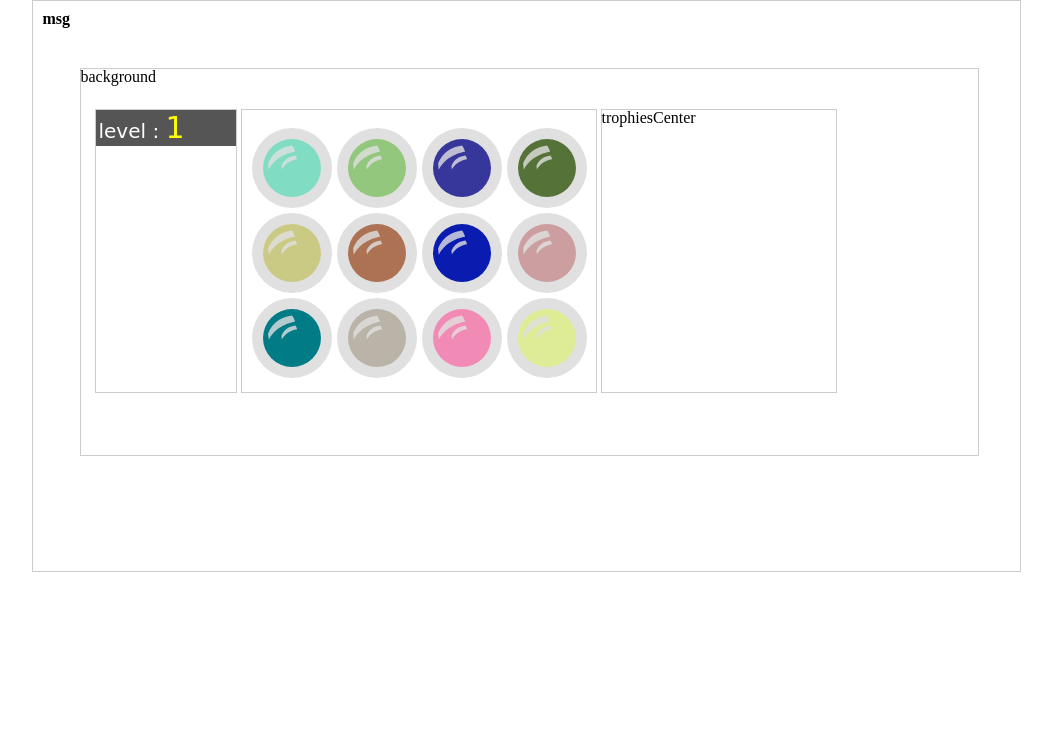
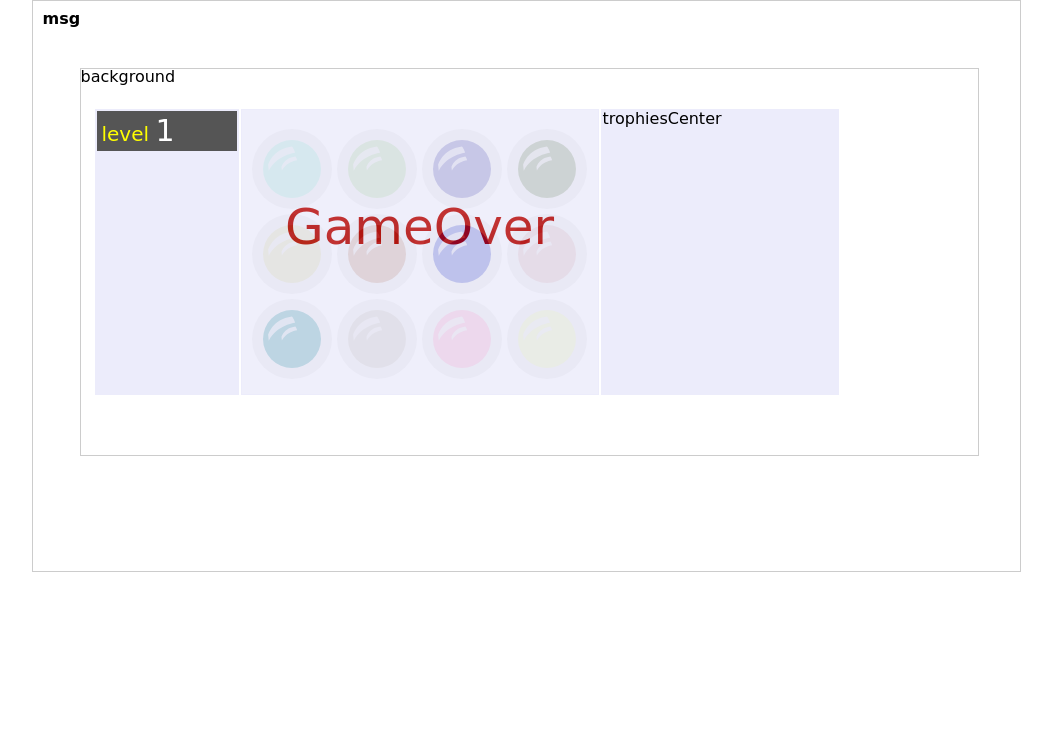
Before and after one commit to JuanSolano/MemoryGame, a website: page web/build/_ui/memory-game.html in a window 1280 px wide. Shown: the whole page, without its empty margins (114-1166 px from the left). Drawn offline with Linux system fonts and the light colour scheme; a web font is replaced by a local one.

Commit message:
added overlay UX added level UX

```diff
--- a/web/build/_ui/css/memory-game.min.css
+++ b/web/build/_ui/css/memory-game.min.css
@@ -4,6 +4,7 @@ div#game {
   margin: 0 auto 0;
   width: 987px;
   height: 570px;
+  font-family: 'Aladin', cursive;
   border: 1px solid #CCCCCC; }
   div#game #background {
     position: absolute;
@@ -16,10 +17,35 @@ div#game {
     position: absolute;
     top: 108px;
     left: 208px;
-    width: 347px;
-    height: 267px;
-    padding: 15px 0 0 7px;
-    border: 1px solid #CCCCCC; }
+    width: 356px;
+    height: 284px;
+    border: 1px solid #ECECFB; }
+    div#game #ballArea .boxOverlay {
+      position: absolute;
+      top: 0;
+      left: 0;
+      width: inherit;
+      height: inherit;
+      background-color: #ECECFB;
+      opacity: 0.8;
+      filter: alpha(opacity=80);
+      display: block; }
+      div#game #ballArea .boxOverlay .central-message {
+        height: 100px;
+        overflow: auto;
+        margin: auto;
+        position: absolute;
+        top: 0;
+        left: 0;
+        bottom: 0;
+        right: 0; }
+        div#game #ballArea .boxOverlay .central-message p {
+          vertical-align: center;
+          color: #B20000;
+          font-size: 50px;
+          text-align: center; }
+    div#game #ballArea #ballBox {
+      margin: 16px 0 0 7px; }
     div#game #ballArea .circle-btn {
       cursor: hand;
       cursor: pointer; }
@@ -35,27 +61,27 @@ div#game {
     position: absolute;
     top: 108px;
     left: 568px;
+    padding: 2px;
     width: 234px;
     height: 282px;
-    border: 1px solid #CCCCCC; }
+    background-color: #ECECFB; }
   div#game #historyArea {
     position: absolute;
     top: 108px;
     left: 62px;
+    padding: 2px;
     width: 140px;
     height: 282px;
-    border: 1px solid #CCCCCC;
+    background-color: #ECECFB;
     /* level complete label*/ }
     div#game #historyArea p {
-      margin: 0;
-      padding: 3px;
+      padding: 5px;
       background-color: #555555;
-      font-family: 'Aladin', cursive;
       font-size: 20px;
-      color: #FFF; }
+      color: #FFFF00; }
       div#game #historyArea p span {
         font-size: 30px;
-        color: #FFFF00; }
+        color: #FFF; }
   div#game #rewardroom {
     position: absolute;
     top: 10px;
--- a/web/build/_ui/memory-game.html
+++ b/web/build/_ui/memory-game.html
@@ -21,7 +21,7 @@
      configuration = {
 
           /* game info areas */
-          ballAreaId:'ballArea',
+          ballAreaId:'ballBox',
           historyAreaId:'historyArea',
           rewardroomId:'rewardroom'
       };
@@ -42,12 +42,25 @@
 
     <div id="background">background</div>
     <div id="historyArea">
-
         <!-- { user levels } -->
-        <p class="level-p">level : <span>1</span></p>
+        <p class="level-p">level <span>1</span></p>
 
     </div>
-    <div id="ballArea"></div>
+    <div id="ballArea">
+
+        <!-- { overlay } -->
+        <div class="boxOverlay">
+
+          <div class="central-message">
+              <p>GameOver</p>
+          </div>
+
+        </div>
+
+        <!-- { ball area } -->
+        <div id="ballBox"></div>
+
+    </div>
     <div id="trophiesCenter">trophiesCenter</div>
 
     <!-- HTML internaly defined -->
```
Also changed, not shown: web/build/_ui/js/MemoryGame.min.js.
